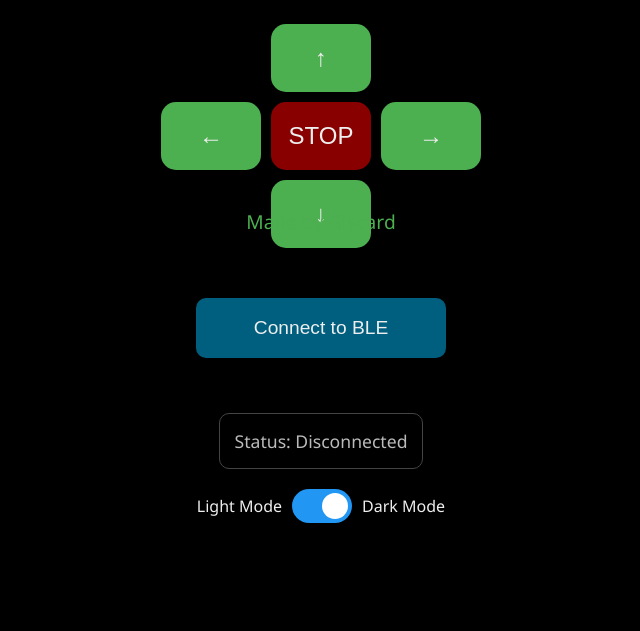
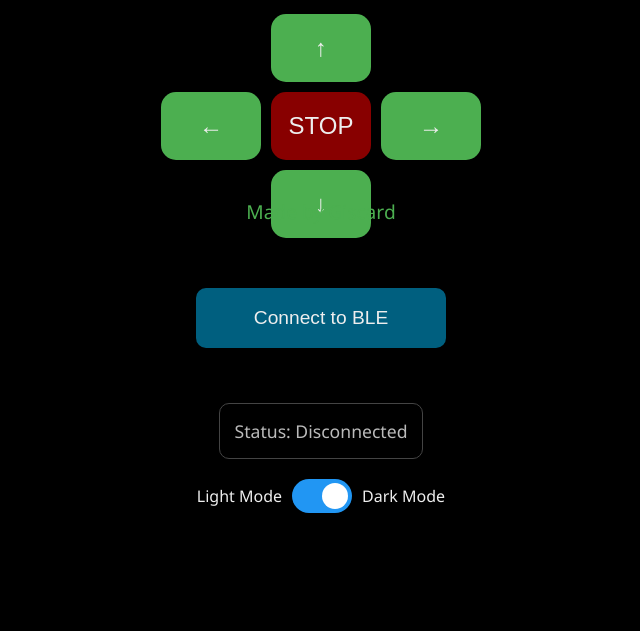
Before and after one commit to shemaiscard/Zarduino, a plain HTML site: page index.html in a window 1280 px wide. Shown: the part 189-820 px from the top of the page, without its empty margins (319-959 px from the left). Drawn offline with Linux system fonts and the light colour scheme.

Commit message:
Update index.html

```diff
--- a/index.html
+++ b/index.html
@@ -3,12 +3,6 @@
 <head>
     <meta charset="UTF-8">
     <meta name="viewport" content="width=device-width, initial-scale=1.0">
-    <link rel="icon" type="image/png" href="/favicon-96x96.png" sizes="96x96" />
-    <link rel="icon" type="image/svg+xml" href="/favicon.svg" />
-    <link rel="shortcut icon" href="/favicon.ico" />
-    <link rel="apple-touch-icon" sizes="180x180" href="/apple-touch-icon.png" />
-    <meta name="apple-mobile-web-app-title" content="Zarduino" />
-    <link rel="manifest" href="/site.webmanifest" />
     <title>Arduino Car BLE Controller</title>
     <style>
         :root {
@@ -53,7 +47,11 @@
             flex-direction: column;
             min-height: 100vh;
             justify-content: center;
-            position: relative; /* For footer positioning */
+            position: relative;
+            min-height: 100vh;
+            height: 100vh;
+            overflow: hidden;
+            box-sizing: border-box;
         }
 
         h1 {
```
